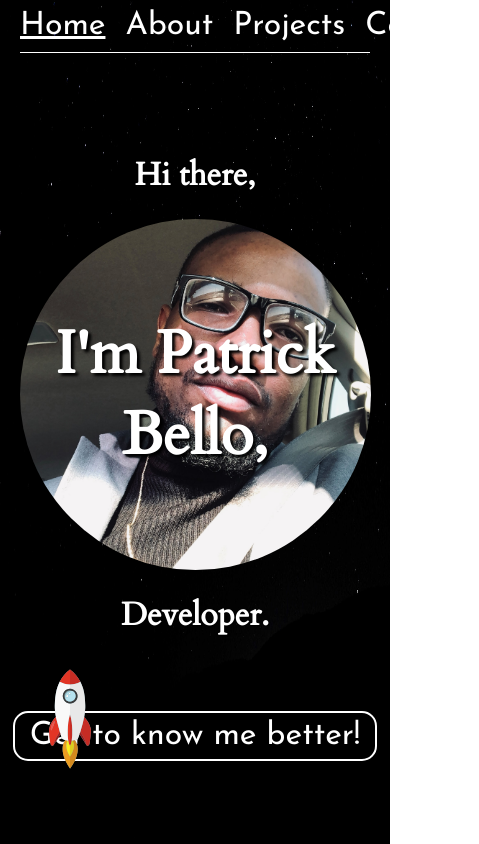
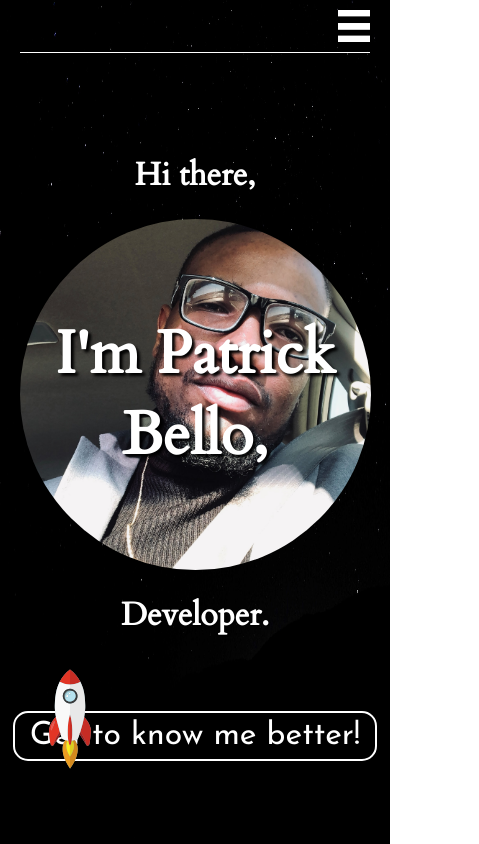
Before and after one commit to mayorbcode/portfolio, a React (Create React App) app: page / in a window 390 px wide. Shown: the whole page, 479 px wide, since content can reach past the window. Built offline with nearby package versions, Linux system fonts and the light colour scheme.

Commit message:
added hamburger animation

```diff
--- a/src/App.css
+++ b/src/App.css
@@ -39,7 +39,6 @@ html, body {
 
 /* Navigation */
 .nav {
-  position: static;
   display: flex;
   border-bottom: 1px solid white;
   align-items: center;
@@ -162,6 +161,7 @@ html, body {
   flex-direction: column;
   justify-content: space-evenly;
   height: 100%;
+  min-height: 94vh;
 }
 
 .about .top .text {
@@ -304,6 +304,7 @@ html, body {
   justify-content: space-evenly;
   align-items: center;
   height: 100%;
+  min-height: 94vh;
 }
 
 .contact .top h1 {
@@ -653,6 +654,11 @@ html, body {
 
 /* Media querries */
 @media (min-height: 900px) {
+  .app {
+    height: 100%;
+    min-height: 100vh;
+  }
+
   .projects .top {
     display: flex;
     flex-direction: column;
@@ -660,35 +666,16 @@ html, body {
 
   .projects .top figure {
     height: 290px;
-    width: 400px;
-    margin: 1rem 10rem;
+    width: 450px;
+    margin: 1rem 5vw;
   }
 
   .projects .bottom a {
     margin-top: -2rem;
   }
 }
-@media (max-width: 1440px) {
-  /* .app {
-    height: 100%;
-    min-height: 100vh;
-  } */
-  /* .projects .top {
-    display: flex;
-    flex-direction: column;
-  }
 
-  .projects .top figure {
-    height: 290px;
-    width: 400px;
-    margin: 1rem 10rem;
-  }
-
-  .projects .bottom a {
-    margin-top: -2rem;
-  } */
-}
-@media (max-width: 860px) {
+@media (max-width: 900px) {
   .app {
     height: 100%;
     min-height: 100vh;
@@ -715,6 +702,49 @@ html, body {
     margin-bottom: 4rem;
   }
 }
+
+@media (max-width: 850px) {
+  .nav a {
+    display: none;
+  }
+
+  .nav .hamburger {
+    display: flex;
+    width: 32px;
+    height: 32px;
+    margin-left: auto;
+    transition: all 0.5s;
+  }
+
+  .nav .hamburger * {
+    transition: all 0.5s;
+  }
+
+  .nav .hamburger:hover {
+    cursor: pointer;
+  }
+
+  .animate {
+    transform: rotate(180deg);
+  }
+  .animate path:nth-child(2) {
+    transform: rotate(45deg);
+    transform-origin: 50%;
+  }
+  .animate path:nth-child(4) {
+    transform: rotate(-45deg);
+    transform-origin: 50%;
+  }
+
+  .animate path:nth-child(1) {
+    opacity: 0;
+  }
+  .animate path:nth-child(3) {
+    opacity: 0;
+  }
+}
+
+
 
 @media (max-width: 775px) {
   .home .top h1 div:first-child {
--- a/src/components/Form/ContactForm.js
+++ b/src/components/Form/ContactForm.js
@@ -19,7 +19,7 @@ export default class MyForm extends React.Component {
       >
         <legend>Contact me!</legend>
         <p>
-          <label htmlFor="email">Email:</label>
+          <label htmlFor="email">Your Email:</label>
           <input type="email" name="email" id="email"/>
         </p>
         <p>
--- a/src/components/Nav.js
+++ b/src/components/Nav.js
@@ -1,19 +1,29 @@
-import React from 'react';
+import React, {useRef} from 'react';
 import { NavLink } from 'react-router-dom';
+// import gsap from 'gsap';
+
 
 const Nav = () => {
-
+  const ham = useRef(null);
   return (
     <div className="nav">
       <NavLink activeStyle={{ textDecoration: 'underline' }} to="/" exact>Home</NavLink>
       <NavLink activeStyle={{ textDecoration: 'underline' }} to="/about">About</NavLink>
       <NavLink activeStyle={{ textDecoration: 'underline' }} to="/projects">Projects</NavLink>
       <NavLink activeStyle={{ textDecoration: 'underline' }} to="/contact">Contact</NavLink>
-      <svg className="hamburger" viewBox="0 0 500 500" fill="none" xmlns="http://www.w3.org/2000/svg">
-        <path className="top" d="M0 0H500V100H0V0Z" fill="#110F0F"/>
-        <path className="middle1" d="M0 205H500V305H0V205Z" fill="#110F0F"/>
-        <path className="bottom" d="M0 400H500V500H0V400Z" fill="#110F0F"/>
-        <path className="middle2" d="M0 206H500V306H0V206Z" fill="#110F0F"/>
+      <svg
+          className="hamburger"
+          ref={ham}
+          onClick={() => {
+            if (ham.current !== null) {
+              ham.current.classList.toggle('animate');
+            }
+          }}
+          viewBox="0 0 500 500" fill="none" xmlns="http://www.w3.org/2000/svg">
+        <path className="top" d="M0 0H500V100H0V0Z" fill="white"/>
+        <path className="middle1" d="M0 205H500V305H0V205Z" fill="white"/>
+        <path className="bottom" d="M0 400H500V500H0V400Z" fill="white"/>
+        <path className="middle2" d="M0 206H500V306H0V206Z" fill="white"/>
       </svg>
     </div>
   )
```
